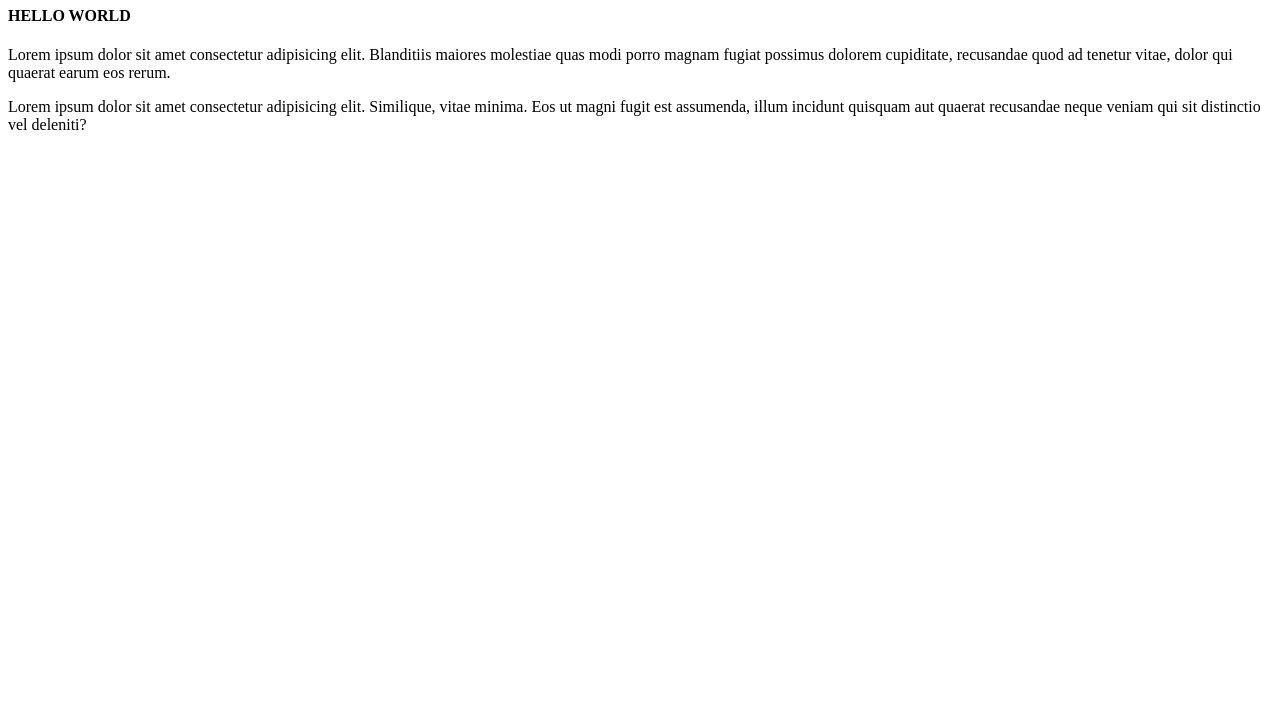
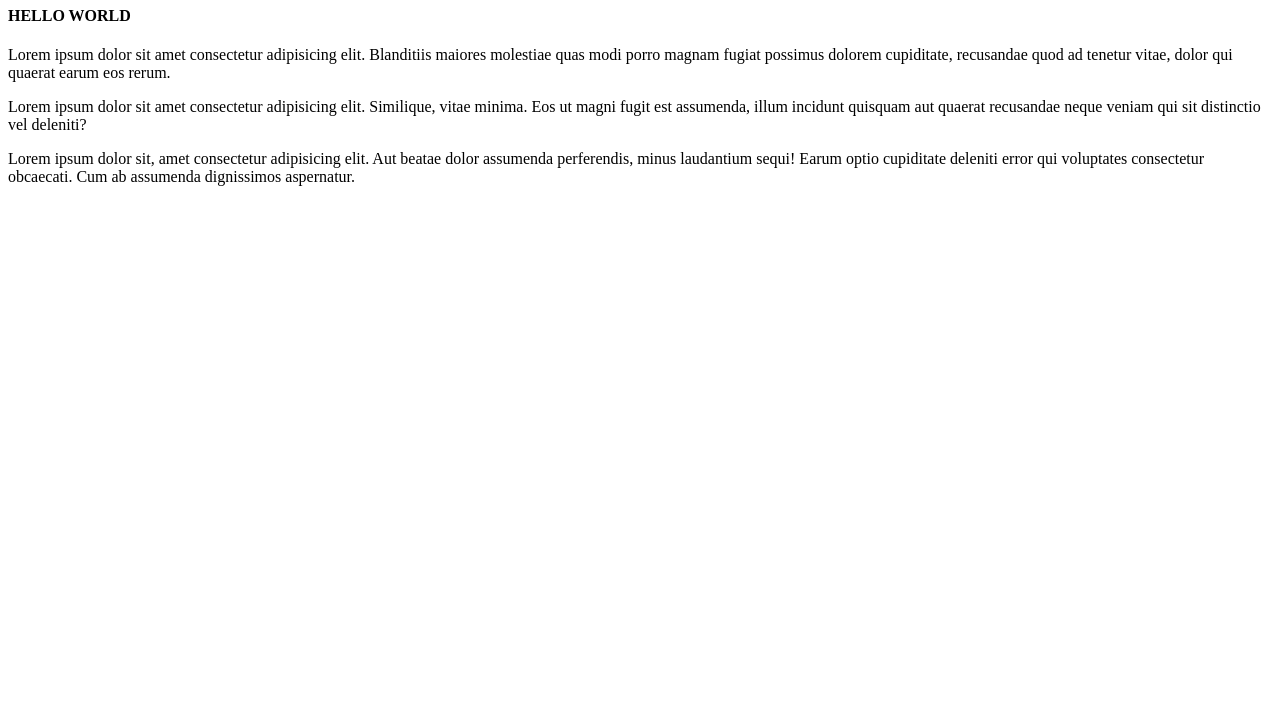
Before and after one commit to haroldsco/tecnologias-emergentes-practicas, a plain HTML site: page index.html in a window 1280 px wide. Shown: the part 73-800 px from the top of the page. Drawn offline with Linux system fonts and the light colour scheme.

Commit message:
version 2

```diff
--- a/index.html
+++ b/index.html
@@ -11,5 +11,6 @@
   <p>Lorem ipsum dolor sit amet consectetur adipisicing elit. Blanditiis maiores molestiae quas modi porro magnam fugiat possimus dolorem cupiditate, recusandae quod ad tenetur vitae, dolor qui quaerat earum eos rerum.</p>
   </p>
   <p> Lorem ipsum dolor sit amet consectetur adipisicing elit. Similique, vitae minima. Eos ut magni fugit est assumenda, illum incidunt quisquam aut quaerat recusandae neque veniam qui sit distinctio vel deleniti?</p>
+  <p> Lorem ipsum dolor sit, amet consectetur adipisicing elit. Aut beatae dolor assumenda perferendis, minus laudantium sequi! Earum optio cupiditate deleniti error qui voluptates consectetur obcaecati. Cum ab assumenda dignissimos aspernatur.</p>
 </body>
 </html>
```
